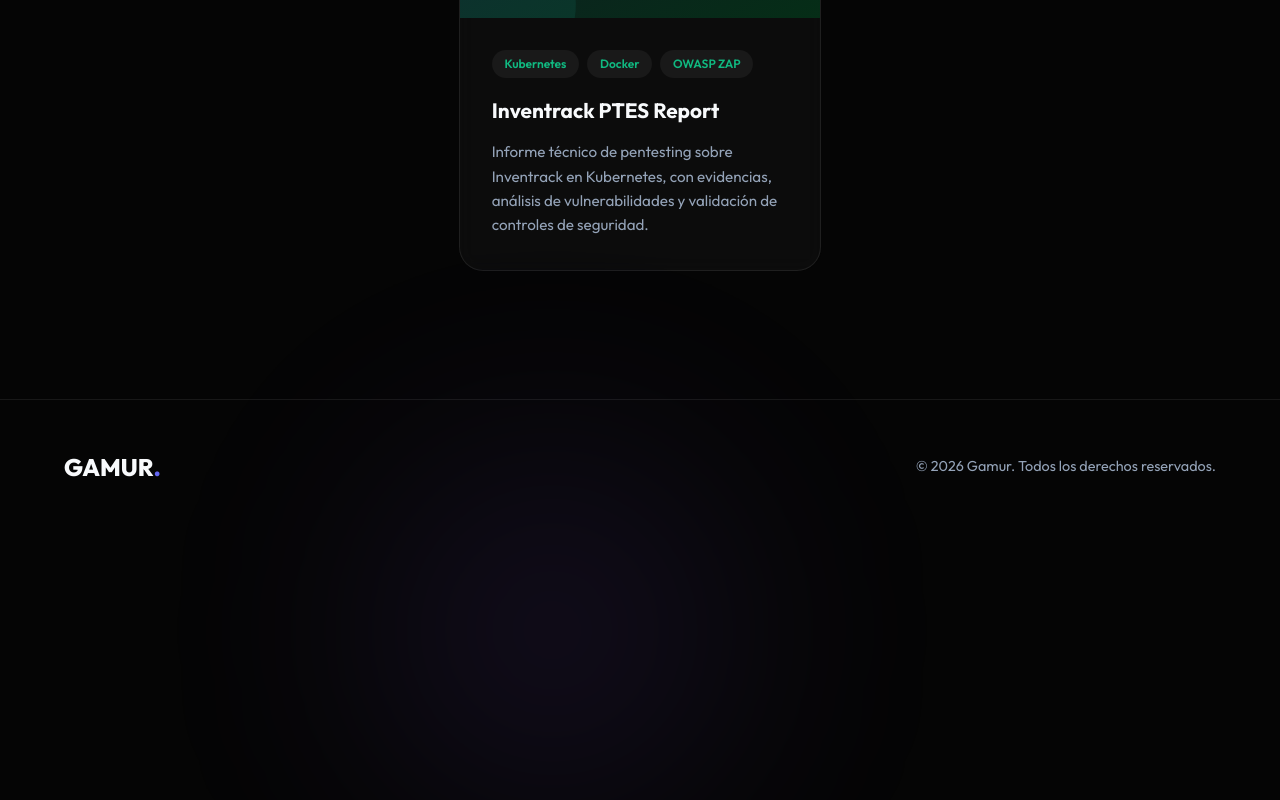
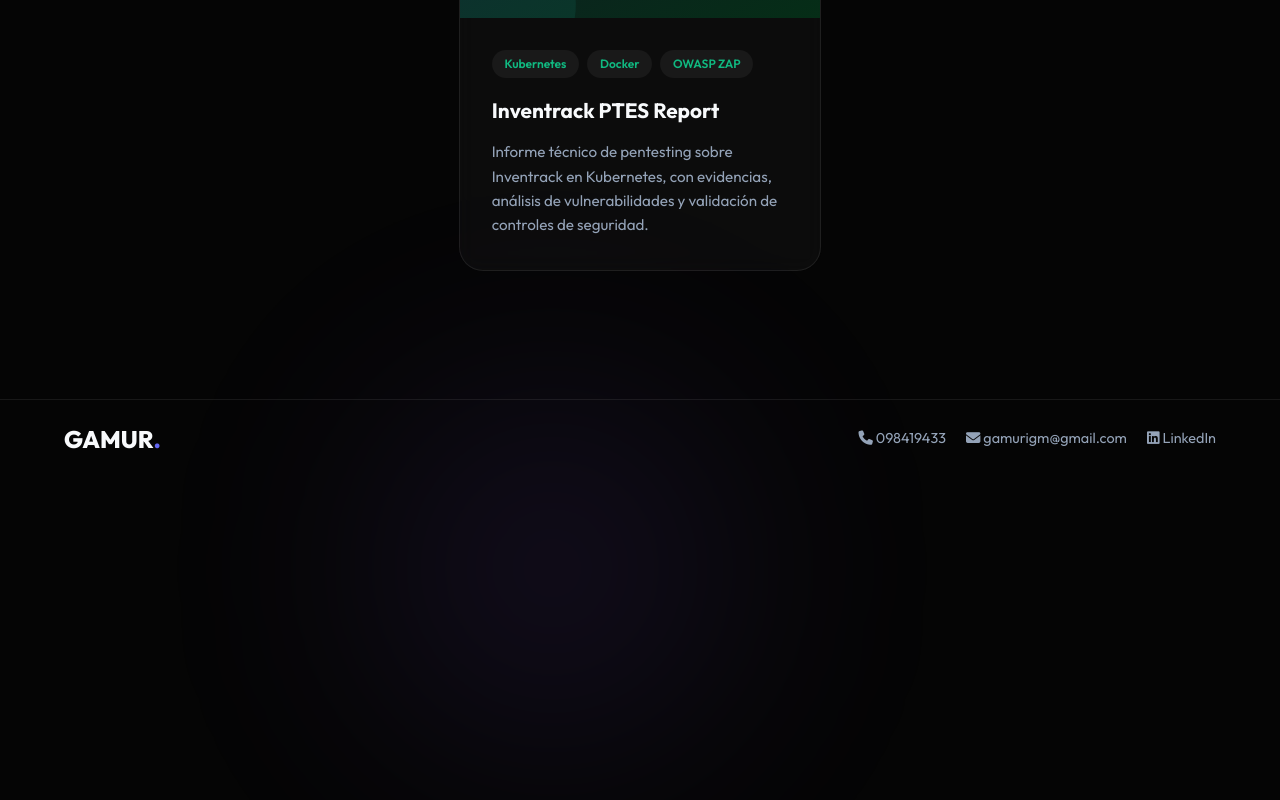
Before and after one commit to gamurigm/gamurigm.github.io, a Next.js app: page / in a window 1280 px wide. Shown: the part 2466-3266 px from the top of the page. Built offline with nearby package versions, Linux system fonts and the light colour scheme.

Commit message:
feat: add compact footer contact details

```diff
--- a/src/app/globals.css
+++ b/src/app/globals.css
@@ -584,9 +584,8 @@ img {
    FOOTER
    ========================================= */
 footer {
-  padding: 3rem 0;
+  padding: 1.25rem 0;
   border-top: 1px solid var(--card-border);
-  text-align: center;
 }
 
 .footer-container {
@@ -604,9 +603,21 @@ footer {
   color: var(--primary-color);
 }
 
-footer p {
+.footer-contact {
+  display: flex;
+  flex-wrap: wrap;
+  justify-content: flex-end;
+  gap: 0.75rem 1.25rem;
+}
+
+.footer-contact a {
   color: var(--text-secondary);
   font-size: 0.9rem;
+  text-decoration: none;
+}
+
+.footer-contact a:hover {
+  color: var(--secondary-color);
 }
 
 /* =========================================
@@ -682,4 +693,8 @@ footer p {
     flex-direction: column;
     gap: 1rem;
   }
+
+  .footer-contact {
+    justify-content: center;
+  }
 }
--- a/src/app/page.tsx
+++ b/src/app/page.tsx
@@ -267,7 +267,11 @@ export default function Home() {
       <footer>
         <div className="container footer-container">
           <div className="footer-logo">GAMUR<span>.</span></div>
-          <p>&copy; 2026 Gamur. Todos los derechos reservados.</p>
+          <div className="footer-contact">
+            <a href="tel:+59398419433"><i className="fas fa-phone"></i> 098419433</a>
+            <a href="mailto:gamurigm@gmail.com"><i className="fas fa-envelope"></i> gamurigm@gmail.com</a>
+            <a href="https://www.linkedin.com/in/gmurillo-medina/" target="_blank" rel="noopener noreferrer"><i className="fab fa-linkedin"></i> LinkedIn</a>
+          </div>
         </div>
       </footer>
     </>
```
